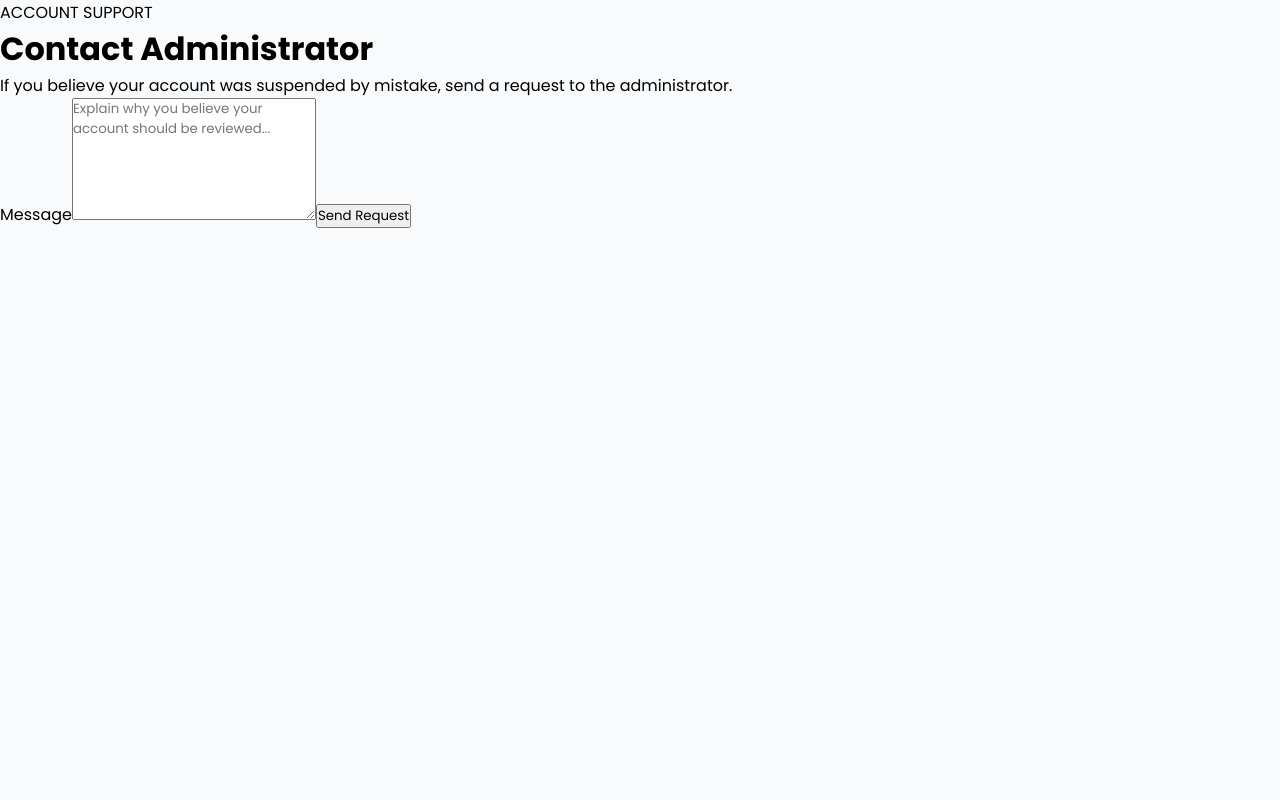
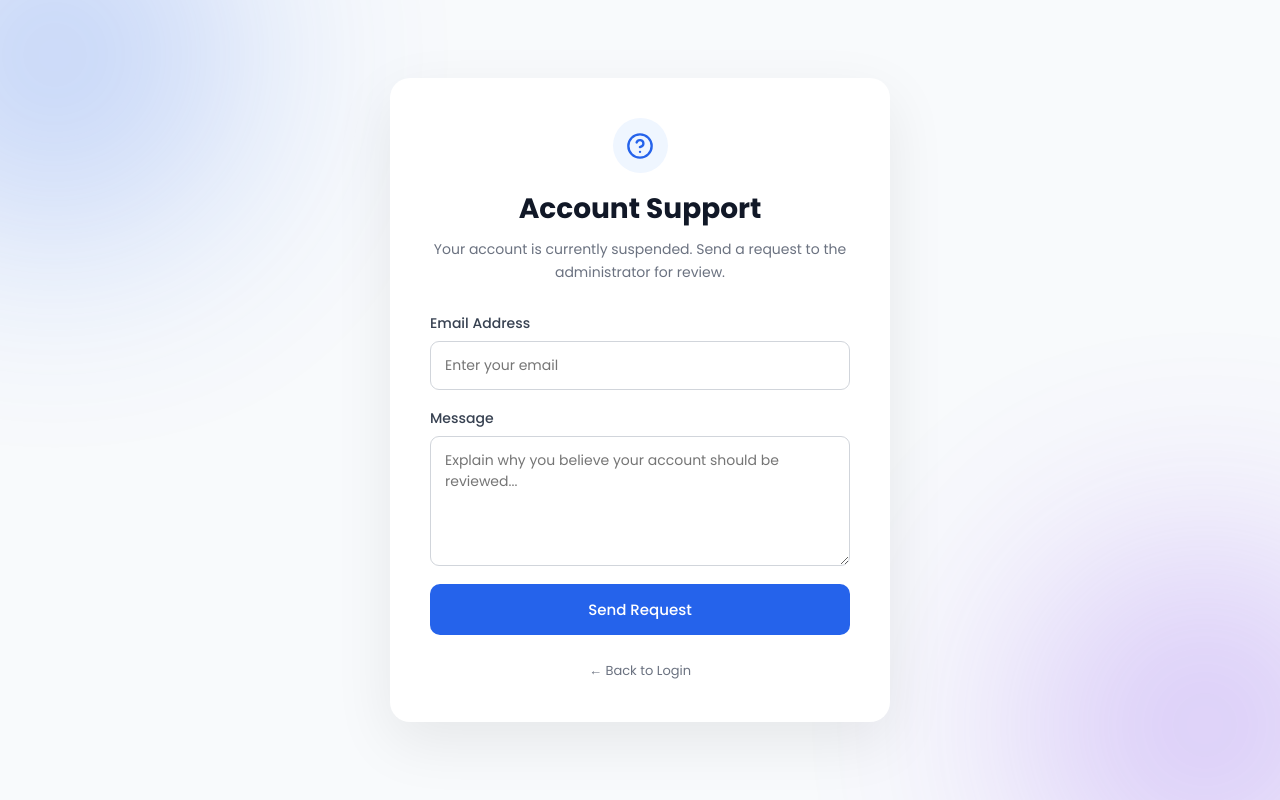
Before and after one commit to Vikhnesh-Sathyan/AI-Career-Coach, a React app in the folder frontend/: page /help in a window 1280 px wide. Built offline with nearby package versions, Linux system fonts and the light colour scheme; the HTML template or start-up script is replaced by a standard one.

Commit message:
Modify suspended account support request flow

```diff
--- a/frontend/src/pages/Help.jsx
+++ b/frontend/src/pages/Help.jsx
@@ -1,164 +1,88 @@
-import { useState } from "react";
-
-import api from "../services/api";
-
-import toast from "react-hot-toast";
+import { Link } from "react-router-dom";
+import { HelpCircle } from "lucide-react";
 
 import "../styles/help.css";
 
+function Help() {
+    return (
+        <div className="help-page">
 
-function Help() {
+            <div className="help-background-circle help-circle1"></div>
 
-    const [message, setMessage] =
-        useState("");
-
-    const [loading, setLoading] =
-        useState(false);
-
-
-    const handleSubmit = async (e) => {
-
-        e.preventDefault();
-
-
-        if (!message.trim()) {
-
-            toast.error(
-                "Please enter your message."
-            );
-
-            return;
-
-        }
-
-
-        try {
-
-            setLoading(true);
-
-
-            const token =
-                localStorage.getItem("token");
-
-
-            const response =
-                await api.post(
-                    "/support",
-                    {
-                        message: message.trim()
-                    },
-                    {
-                        headers: {
-                            Authorization:
-                                `Bearer ${token}`
-                        }
-                    }
-                );
-
-
-            if (response.data.success) {
-
-                toast.success(
-                    "Your request has been sent to the administrator."
-                );
-
-                setMessage("");
-
-            }
-
-        }
-
-        catch (error) {
-
-            console.error(
-                "Support request error:",
-                error
-            );
-
-
-            toast.error(
-                error.response?.data?.message ||
-                "Unable to send request."
-            );
-
-        }
-
-        finally {
-
-            setLoading(false);
-
-        }
-
-    };
-
-
-    return (
-
-        <div className="help-page">
+            <div className="help-background-circle help-circle2"></div>
 
             <div className="help-card">
 
                 <div className="help-header">
 
-                    <span>
-                        ACCOUNT SUPPORT
-                    </span>
+                    <div className="help-icon">
+                        <HelpCircle size={28} />
+                    </div>
 
                     <h1>
-                        Contact Administrator
+                        Account Support
                     </h1>
 
                     <p>
-                        If you believe your account was
-                        suspended by mistake, send a
-                        request to the administrator.
+                        Your account is currently suspended.
+                        Send a request to the administrator
+                        for review.
                     </p>
 
                 </div>
 
 
-                <form
-                    onSubmit={handleSubmit}
-                >
+                <form className="help-form">
 
-                    <label>
-                        Message
-                    </label>
+                    <div className="help-form-group">
+
+                        <label>
+                            Email Address
+                        </label>
+
+                        <input
+                            type="email"
+                            placeholder="Enter your email"
+                        />
+
+                    </div>
 
 
-                    <textarea
-                        value={message}
-                        onChange={(e) =>
-                            setMessage(
-                                e.target.value
-                            )
-                        }
-                        placeholder="Explain why you believe your account should be reviewed..."
-                        rows="6"
-                    />
+                    <div className="help-form-group">
+
+                        <label>
+                            Message
+                        </label>
+
+                        <textarea
+                            placeholder="Explain why you believe your account should be reviewed..."
+                        />
+
+                    </div>
 
 
                     <button
                         type="submit"
-                        disabled={loading}
+                        className="help-submit-btn"
                     >
-
-                        {loading
-                            ? "Sending..."
-                            : "Send Request"
-                        }
-
+                        Send Request
                     </button>
 
                 </form>
 
+
+                <div className="help-back">
+
+                    <Link to="/login">
+                        ← Back to Login
+                    </Link>
+
+                </div>
+
             </div>
 
         </div>
-
     );
-
 }
 
-
 export default Help;
--- a/frontend/src/pages/Login.jsx
+++ b/frontend/src/pages/Login.jsx
@@ -289,38 +289,22 @@ function Login() {
                     =============================== */}
 
                    {error && (
-
-                        <div className="login-error-container">
-
-                            <p
-                                className="login-error"
-                            >
+    <p className="login-error">
         {error}
     </p>
-
-
-                            {/* ===============================
-                                CONTACT ADMIN
-                            =============================== */}
+)}
 
 {isSuspended && (
+    <div className="suspended-help">
+        <p>
+            Need help with your account?
+        </p>
 
-                                <button
-                                    type="button"
-                                    className="contact-admin-button"
-                                    onClick={() =>
-                                        navigate("/help")
-                                    }
-                                >
+        <Link to="/help">
             Contact Administrator
-                                </button>
-
+        </Link>
+    </div>
 )}
-
-                        </div>
-
-                    )}
-
 
                     {/* ===============================
                         FORGOT PASSWORD
--- a/frontend/src/styles/help.css
+++ b/frontend/src/styles/help.css
@@ -0,0 +1,319 @@
+/* ==========================================
+   HELP PAGE
+========================================== */
+
+.help-page {
+    width: 100%;
+    min-height: 100vh;
+
+    display: flex;
+    justify-content: center;
+    align-items: center;
+
+    padding: 40px 20px;
+
+    background: #f8fafc;
+
+    position: relative;
+    overflow: hidden;
+}
+
+
+/* ==========================================
+   BACKGROUND CIRCLES
+========================================== */
+
+.help-background-circle {
+    position: absolute;
+
+    border-radius: 50%;
+
+    filter: blur(120px);
+
+    opacity: 0.3;
+
+    pointer-events: none;
+}
+
+.help-circle1 {
+    width: 350px;
+    height: 350px;
+
+    background: #2563eb;
+
+    left: -120px;
+    top: -120px;
+}
+
+.help-circle2 {
+    width: 350px;
+    height: 350px;
+
+    background: #7c3aed;
+
+    right: -100px;
+    bottom: -100px;
+}
+
+
+/* ==========================================
+   CARD
+========================================== */
+
+.help-card {
+    width: 100%;
+    max-width: 500px;
+
+    background: white;
+
+    padding: 40px;
+
+    border-radius: 20px;
+
+    box-shadow:
+        0 20px 60px rgba(0, 0, 0, 0.08);
+
+    position: relative;
+
+    z-index: 2;
+}
+
+
+/* ==========================================
+   HEADER
+========================================== */
+
+.help-header {
+    text-align: center;
+
+    margin-bottom: 30px;
+}
+
+.help-icon {
+    width: 55px;
+    height: 55px;
+
+    margin: 0 auto 15px;
+
+    display: flex;
+    align-items: center;
+    justify-content: center;
+
+    border-radius: 50%;
+
+    background: #eff6ff;
+
+    color: #2563eb;
+}
+
+.help-header h1 {
+    font-size: 28px;
+
+    color: #111827;
+
+    margin-bottom: 8px;
+}
+
+.help-header p {
+    color: #6b7280;
+
+    font-size: 14px;
+
+    line-height: 1.6;
+}
+
+
+/* ==========================================
+   FORM
+========================================== */
+
+.help-form {
+    display: flex;
+
+    flex-direction: column;
+
+    gap: 18px;
+}
+
+.help-form-group {
+    display: flex;
+
+    flex-direction: column;
+
+    gap: 7px;
+}
+
+.help-form-group label {
+    font-size: 14px;
+
+    font-weight: 500;
+
+    color: #374151;
+}
+
+.help-form-group input,
+.help-form-group textarea {
+    width: 100%;
+
+    padding: 13px 14px;
+
+    border: 1px solid #d1d5db;
+
+    border-radius: 9px;
+
+    outline: none;
+
+    font-family: inherit;
+
+    font-size: 14px;
+
+    transition: 0.2s ease;
+}
+
+.help-form-group input:focus,
+.help-form-group textarea:focus {
+    border-color: #2563eb;
+
+    box-shadow:
+        0 0 0 3px rgba(37, 99, 235, 0.1);
+}
+
+.help-form-group textarea {
+    min-height: 130px;
+
+    resize: vertical;
+}
+
+
+/* ==========================================
+   SUBMIT BUTTON
+========================================== */
+
+.help-submit-btn {
+    width: 100%;
+
+    padding: 14px;
+
+    border: none;
+
+    border-radius: 10px;
+
+    background: #2563eb;
+
+    color: white;
+
+    font-family: inherit;
+
+    font-size: 15px;
+
+    font-weight: 500;
+
+    cursor: pointer;
+
+    transition: 0.3s ease;
+}
+
+.help-submit-btn:hover {
+    background: #1d4ed8;
+
+    transform: translateY(-1px);
+
+    box-shadow:
+        0 10px 20px rgba(37, 99, 235, 0.2);
+}
+
+.help-submit-btn:disabled {
+    opacity: 0.6;
+
+    cursor: not-allowed;
+
+    transform: none;
+
+    box-shadow: none;
+}
+
+
+/* ==========================================
+   BACK TO LOGIN
+========================================== */
+
+.help-back {
+    text-align: center;
+
+    margin-top: 22px;
+}
+
+.help-back a {
+    color: #6b7280;
+
+    font-size: 13px;
+
+    text-decoration: none;
+
+    transition: 0.2s ease;
+}
+
+.help-back a:hover {
+    color: #2563eb;
+}
+
+
+/* ==========================================
+   SUCCESS MESSAGE
+========================================== */
+
+.help-success {
+    padding: 12px 14px;
+
+    margin-bottom: 18px;
+
+    border-radius: 9px;
+
+    background: #ecfdf5;
+
+    border: 1px solid #a7f3d0;
+
+    color: #047857;
+
+    font-size: 13px;
+
+    line-height: 1.5;
+}
+
+
+/* ==========================================
+   ERROR MESSAGE
+========================================== */
+
+.help-error {
+    padding: 12px 14px;
+
+    margin-bottom: 18px;
+
+    border-radius: 9px;
+
+    background: #fef2f2;
+
+    border: 1px solid #fecaca;
+
+    color: #dc2626;
+
+    font-size: 13px;
+}
+
+
+/* ==========================================
+   MOBILE
+========================================== */
+
+@media (max-width: 600px) {
+
+    .help-card {
+        padding: 30px 22px;
+    }
+
+    .help-header h1 {
+        font-size: 24px;
+    }
+
+}
--- a/frontend/src/styles/login.css
+++ b/frontend/src/styles/login.css
@@ -212,3 +212,53 @@ body{
     text-decoration:underline;
 
 }
+
+
+/* ==========================================
+   LOGIN ERROR
+========================================== */
+
+.login-error {
+    margin: -5px 0 15px;
+    padding: 10px 12px;
+
+    background: #fef2f2;
+    border: 1px solid #fecaca;
+    border-radius: 8px;
+
+    color: #dc2626;
+    font-size: 13px;
+    line-height: 1.5;
+}
+
+
+/* ==========================================
+   SUSPENDED ACCOUNT HELP
+========================================== */
+
+.suspended-help {
+    margin-top: -8px;
+    margin-bottom: 20px;
+
+    text-align: center;
+
+    font-size: 13px;
+    color: #6b7280;
+}
+
+.suspended-help p {
+    margin-bottom: 6px;
+}
+
+.suspended-help a {
+    color: #2563eb;
+    font-weight: 600;
+    text-decoration: none;
+
+    transition: 0.2s ease;
+}
+
+.suspended-help a:hover {
+    color: #1d4ed8;
+    text-decoration: underline;
+}
```
Lines whose indentation alone changed are shown as unchanged.
